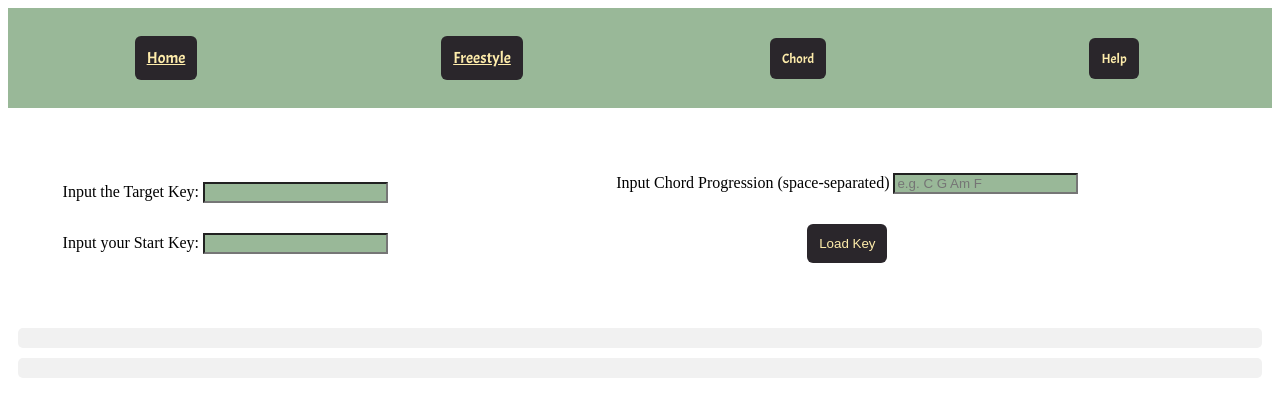
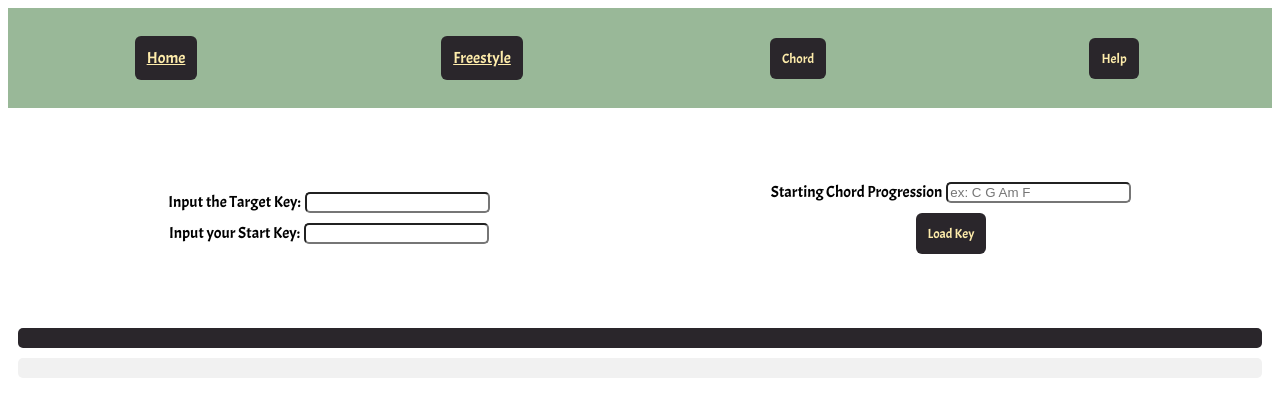
Before and after one commit to Nayraiyt/Pitch-Switch, a website: page public/freestyle.html in a window 1280 px wide. Drawn offline with Linux system fonts and the light colour scheme.

```diff
--- a/public/css/freestyle.css
+++ b/public/css/freestyle.css
@@ -53,12 +53,18 @@
   font-style: normal;
 }
 
+.prompt-text{
+    font-family: "Acme", sans-serif;
+    font-weight: 400;
+    font-style: normal;
+}
+
 /* Input Area */
 .input-box{
     height: 25vh;
     display: grid;
     place-items: center;
-    grid-template-columns: 1fr 2fr;
+    grid-template-columns: 1fr 1fr;
     margin: 10px 10px;
 }
 
@@ -68,14 +74,13 @@
 }
 
 .target-key-input, .start-key-input, .target-chords-input, .submit{
-    padding: 10px;
+    /*padding: 10px;*/
     margin: 5px 0;
 }
 
 .output-box, .title-box{
     padding: 10px;
     margin: 5px 0;
-    background-color: #f1f1f1;
     border-radius: 5px;
     font-weight: bold;
     font-family: 'Acme', sans-serif;
@@ -84,6 +89,15 @@
     padding: 10px;
     margin: 10px 10px;
 }
+.output-box{
+    background-color: #f1f1f1;
+    color: var(--navy);
+}
+.title-box{
+    background-color: var(--navy);
+    color: var(--yellow)
+}
+
 .output-box{
     grid-template-columns: 1fr 1fr 1fr 1fr;
 }
@@ -101,5 +115,5 @@
 
 .input-area{
     color: var(--navy);
-    background-color: var(--green);
+    border-radius: 5px;
 }
--- a/public/freestyle.html
+++ b/public/freestyle.html
@@ -11,6 +11,7 @@
     </head>
     <body>
         <header>
+            <!-- Nav bar go BRRRRRRR -->
             <div class="buttons-box">
                 <div class="buttons button-util button-home">
                     <a href="./index.html" class="acme-button button">Home</a>
@@ -33,24 +34,25 @@
             <form class = "input-box" id="input-box">
                 <div class = "input-box-left">
                     <div class = "target-key-input">
-                        <label>Input the Target Key:</label>
+                        <label class="prompt-text">Input the Target Key:</label>
                         <input class= "input-area" type="text" id="targetKey">
                     </div>
                     <div class = "start-key-input">
-                        <label>Input your Start Key:</label>
+                        <label class="prompt-text">Input your Start Key:</label>
                         <input class= "input-area" type="text" id="startKey">
                     </div>
                 </div>
                 <div class = "input-box-right">
                     <div class="target-chords-input">
-                        <label>Input Chord Progression (space-separated)</label>
-                        <input class= "input-area" type="text" id="chordsInput" placeholder="e.g. C G Am F">
+                        <label class="prompt-text">Starting Chord Progression</label>
+                        <input class= "input-area" type="text" id="chordsInput" placeholder="ex: C G Am F">
                     </div>
                     <div class = "submit">
-                        <input class= "button" type="submit" value="Load Key">
+                        <input class= "button prompt-text" type="submit" value="Load Key">
                     </div>
                 </div>
             </form>
+
             <div class="title-box" id="titleBox">
                 <!-- JS puts the title here -->
             </div>
--- a/public/js/freestyle.js
+++ b/public/js/freestyle.js
@@ -71,6 +71,7 @@
     const keyDiv = document.createElement('div');
     keyDiv.className = 'target-key-output';
     keyDiv.textContent = `Target Key: ${targetKey}`;
+    titleBox.innerHTML = '';
     titleBox.appendChild(keyDiv);
 
     transposed.forEach((chord, i) => {
```
